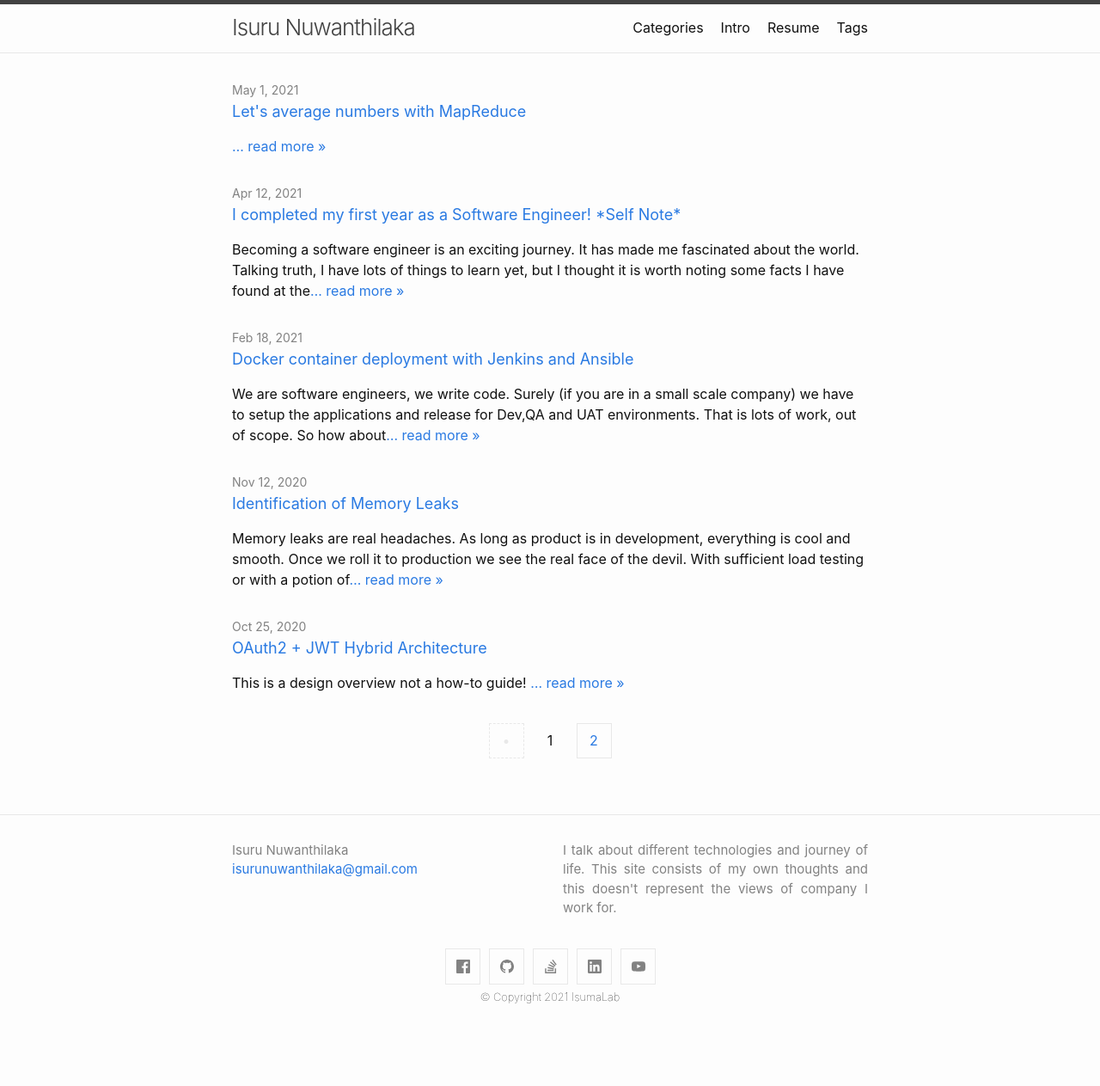
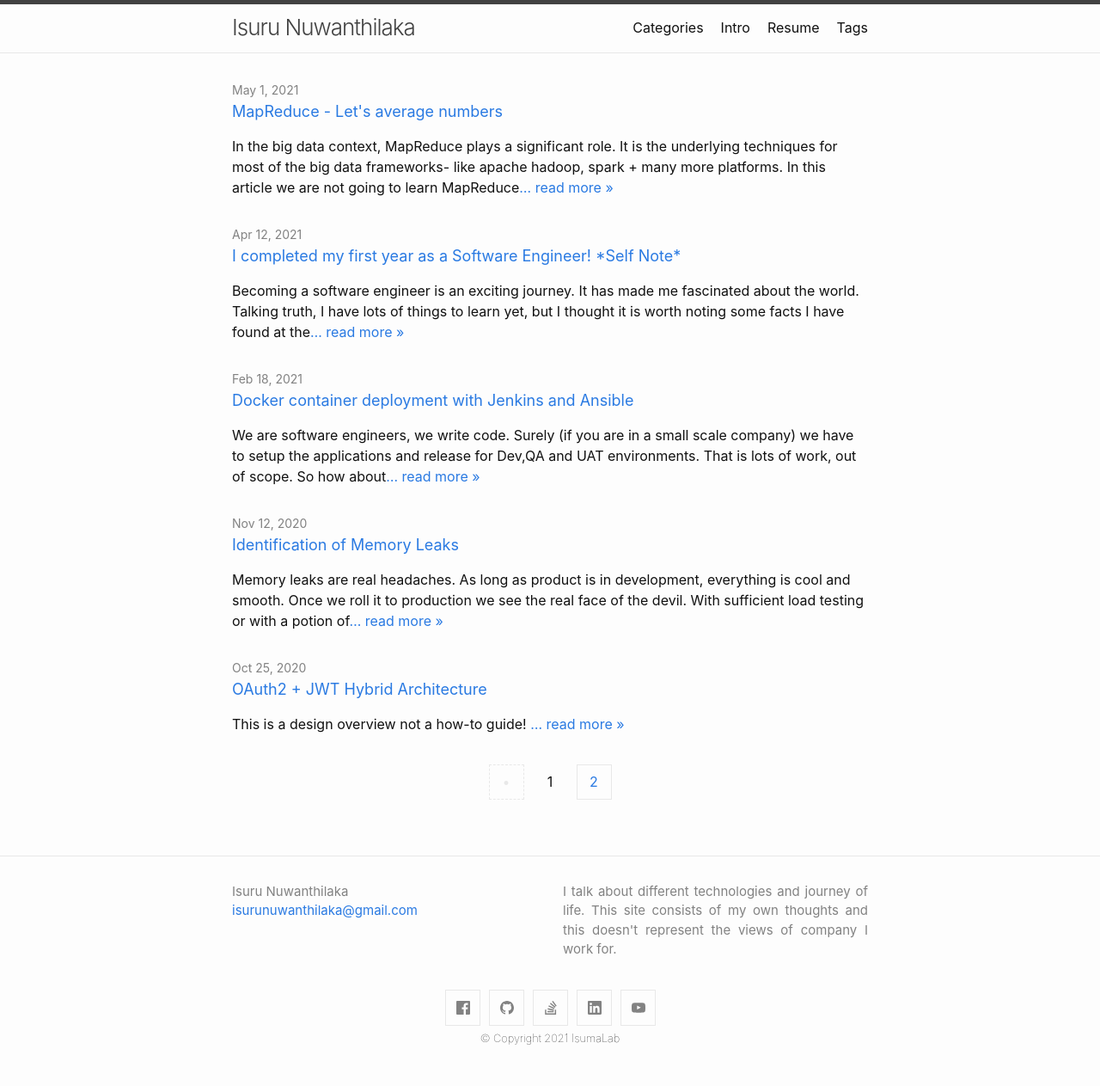
Before and after one commit to isurunuwanthilaka/isurunuwanthilaka.github.io, a Jekyll site: the page built from index.html, in a window 1280 px wide. Shown: the whole page at 86% size. Built offline with Jekyll 4.4.1, drawn with Linux system fonts in a browser that asks for light colours; nearby versions of some CDN libraries; the list of posts is cut into pages by our own code; before the commit the page ends 1215 px from its top, so only the background shows below that; some of the changed lines change nothing that is shown.

Commit message:
update article

```diff
--- a/_posts/2021-05-01-avg-mapreduce.md
+++ b/_posts/2021-05-01-avg-mapreduce.md
@@ -1,10 +1,98 @@
 ---
 layout: post
-title: Let's average numbers with MapReduce
-categories: Engineering
+title: MapReduce - Let's average numbers
+categories: Software-Engineering
 author : Isuru Nuwanthilaka
 last_modified_at: 2021-04-14 21:05:20
 tags: [Big Data]
 ---
 
+In the big data context, MapReduce plays a significant role. It is the underlying techniques for most of the big data
+frameworks- like apache hadoop, spark + many more platforms. In this article we are not going to learn [MapReduce](https://en.wikipedia.org/wiki/MapReduce)
+but solving a big data problem.
+
+Recently I wanted to average numbers in huge data set. For an example lets say I have numbers like,
+
+<script src="https://gist.github.com/isurunuwanthilaka/08c3cd029ee6fa67e11238c17a1462ca.js?file=dataset-example.txt"></script>
+
+So this might be a big data set with TBs of data, and we can't process it in a single machine. So how we solve this big data
+problem as simple as possible?
+
+#### The dumbest solution (but working!)
+
+The simplest way is to map each number to a single key like `(1,x)` here x represents the numbers in the data set. So all
+the numbers will be loaded to one key and reducer will reduce them all. This approach is not really using the benefits of
+the MapReduce framework. This is more like an overhead to the simple looping averaging algorithm.
+So we have to find a trick to distribute the data set across multiple keys.
+
+#### A better solution
+
+Here we are going to ~~distribute~~ map the dataset across multiple keys and reduce with multiple
+reducers.
+
+Here is the flow diagram.
+
+<figure>
+  <img src="{{ site.url }}/assets/img/mapreduce.png" alt="mapreduce" class="fig-img"/>
+  <figcaption>Fig.1 - MapReduce Averaging using two stages</figcaption>
+</figure>
+
+This way going to use two MapReducers by chaining.
+
+Let's go to implementation. [Find the full code here](https://github.com/isurunuwanthilaka/map-reduce-average-java)
+
+#### Phase 1 Mapper
+
+<script src="https://gist.github.com/isurunuwanthilaka/08c3cd029ee6fa67e11238c17a1462ca.js?file=PrimaryMap.java"></script>
+
+In this case we get `(line no, number)` as the `(K,V)` but number is the only thing important to us. To distribute these numbers
+we randomly assign those numbers into buckets (here we have 4 buckets). In other words, bucket no means the key for that data point.
+So in this example we have 4 keys. Therefore, `(K1,list(numbers)),...,(K4,list(numbers))` will be received at reducer phase.
+
+#### Phase 1 Reducer
+
 <script src="https://gist.github.com/isurunuwanthilaka/08c3cd029ee6fa67e11238c17a1462ca.js?file=PrimaryReduce.java"></script>
+
+Here we accumulate the numbers and find the sum and count. So the `PrimaryReduce` will return `(count,sum)` as (K,V). These
+results will be saved to the file system temporarily and that is a disadvantage with multiple job chaining.
+
+#### Phase 2 Mapper
+
+<script src="https://gist.github.com/isurunuwanthilaka/08c3cd029ee6fa67e11238c17a1462ca.js?file=SecondaryMap.java"></script>
+
+Now we need to get all the data to one single key, so we can average easily. Simple. Just look at the code.
+
+#### Phase 2 Reducer
+
+<script src="https://gist.github.com/isurunuwanthilaka/08c3cd029ee6fa67e11238c17a1462ca.js?file=SecondaryReduce.java"></script>
+
+Now `key="one"` will get all the `sum,count` so we run averaging function adding total and count to get the final total and final count.
+Average is simply `sum/count` and we output as `("output",average)` so this result will be saved again in the HDFS.
+
+Now chain all the functions as in [Average.java](https://github.com/isurunuwanthilaka/map-reduce-average-java/blob/master/java-code/src/main/java/com/isuru/Average.java)
+
+#### Let's test on AWS EMR cluster.
+
+<figure>
+  <img src="{{ site.url }}/assets/img/mr4.JPG" alt="mapreduce" class="fig-img"/>
+  <figcaption>Fig.1 - Creating an EMR cluster on AWS</figcaption>
+</figure>
+
+<figure>
+  <img src="{{ site.url }}/assets/img/mr3.JPG" alt="mapreduce" class="fig-img"/>
+  <figcaption>Fig.2 - Add JAR and dataset to AWS S3 bucket</figcaption>
+</figure>
+
+<figure>
+  <img src="{{ site.url }}/assets/img/mr1.JPG" alt="mapreduce" class="fig-img"/>
+  <figcaption>Fig.3 - Add a step to run custom jar on Hadoop</figcaption>
+</figure>
+
+<figure>
+  <img src="{{ site.url }}/assets/img/mr2.JPG" alt="mapreduce" class="fig-img"/>
+  <figcaption>Fig.4 - Step is completed</figcaption>
+</figure>
+
+Once the step is completed successfully check the `/output` folder in S3 for results.
+
+Happy Coding!
```
Also changed, not shown: assets/img/mapreduce.png (added), assets/img/mr1.JPG (added), assets/img/mr2.JPG (added), assets/img/mr3.JPG (added), assets/img/mr4.JPG (added).
